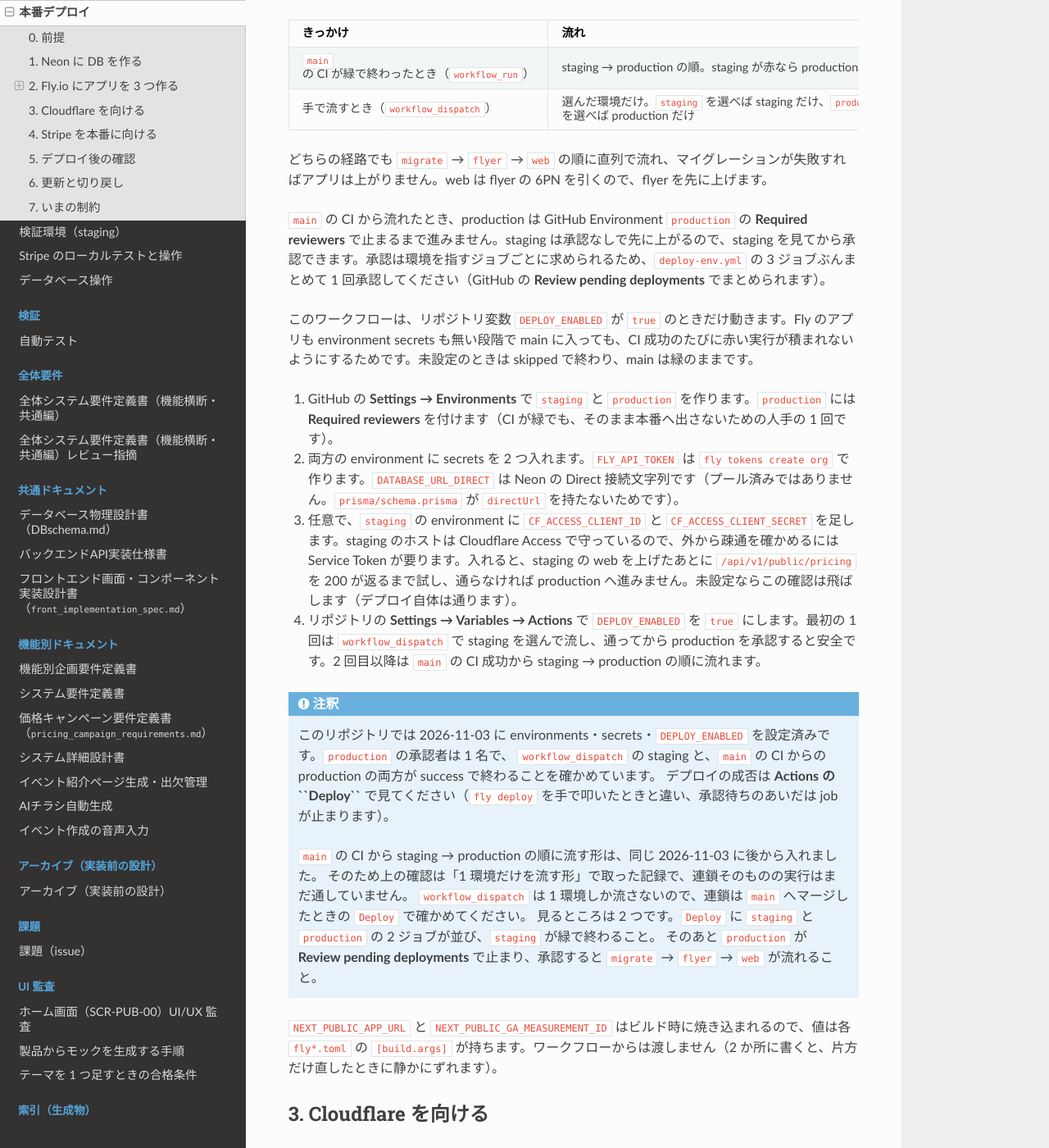
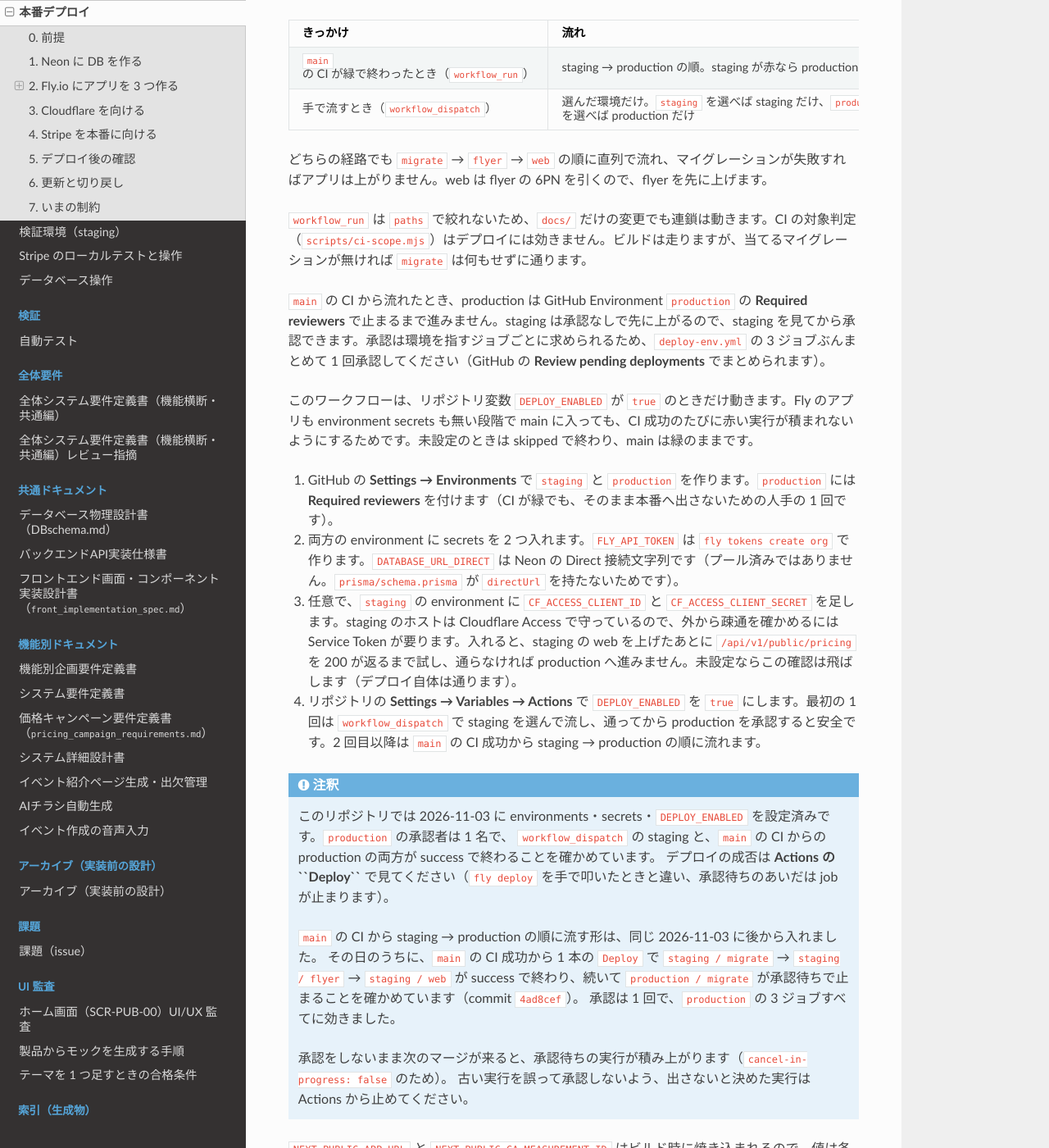
Before and after one commit to HirofumiSato/EventKreater, a Sphinx documentation site: the page built from docs/deploy.rst, in a window 1280 px wide and 1400 px high, scrolled down 10672 px. Shown: the whole window at 82% size. Built offline with Sphinx 7.4.7 and the Read the Docs theme 3.1.0, drawn with Linux system fonts in a browser that asks for light colours; some of the changed text lies outside the part shown.

Commit message:
docs: デプロイ連鎖の確認結果を残し、壊れていた inline literal を直す (#143)
deploy.rst の note が「連鎖はまだ通していない」のままだったので、2026-11-03 に
main の CI から staging -> 承認 -> production が success で終わった記録に置き換える。
あわせて、次の 2 点を足す。

- 承認待ちのまま次のマージが来ると実行が積み上がるので、出さない実行は止める
- workflow_run は paths で絞れないので、docs だけの変更でも連鎖が動く

Sphinx が Inline literal start-string without end-string を 5 件出していた。
閉じの ` の直後に全角の開き括弧「（」が来ると、docutils が literal を閉じない
ため。deploy.rst と flyer の 4 本で、` と（ の間に空白を入れて直す。
強制再ビルドで警告が 0 件になることを確かめた。

Co-authored-by: Cursor <cursoragent@cursor.com>

```diff
--- a/docs/deploy.rst
+++ b/docs/deploy.rst
@@ -256,7 +256,7 @@ web・flyer・tunnel は別アプリにします。web も flyer も公開ポー
 
 .. note::
 
-   本番の ``NEXT_PUBLIC_GA_MEASUREMENT_ID`` は ``G-BS6RHPS9J3``（プロパティ「EventKreater 本番」/ ストリーム「EventKreater 本番 Web」）です。staging は空のままで、計測しません。
+   本番の ``NEXT_PUBLIC_GA_MEASUREMENT_ID`` は ``G-BS6RHPS9J3`` （プロパティ「EventKreater 本番」/ ストリーム「EventKreater 本番 Web」）です。staging は空のままで、計測しません。
 
 .. note::
 
@@ -481,6 +481,8 @@ staging のホスト名は Cloudflare Access で守ります。組織の **Acces
 
 どちらの経路でも ``migrate`` → ``flyer`` → ``web`` の順に直列で流れ、マイグレーションが失敗すればアプリは上がりません。web は flyer の 6PN を引くので、flyer を先に上げます。
 
+``workflow_run`` は ``paths`` で絞れないため、``docs/`` だけの変更でも連鎖は動きます。CI の対象判定（``scripts/ci-scope.mjs``）はデプロイには効きません。ビルドは走りますが、当てるマイグレーションが無ければ ``migrate`` は何もせずに通ります。
+
 ``main`` の CI から流れたとき、production は GitHub Environment ``production`` の **Required reviewers** で止まるまで進みません。staging は承認なしで先に上がるので、staging を見てから承認できます。承認は環境を指すジョブごとに求められるため、``deploy-env.yml`` の 3 ジョブぶんまとめて 1 回承認してください（GitHub の **Review pending deployments** でまとめられます）。
 
 このワークフローは、リポジトリ変数 ``DEPLOY_ENABLED`` が ``true`` のときだけ動きます。Fly のアプリも environment secrets も無い段階で main に入っても、CI 成功のたびに赤い実行が積まれないようにするためです。未設定のときは skipped で終わり、main は緑のままです。
@@ -497,10 +499,13 @@ staging のホスト名は Cloudflare Access で守ります。組織の **Acces
    デプロイの成否は **Actions の ``Deploy``** で見てください（``fly deploy`` を手で叩いたときと違い、承認待ちのあいだは job が止まります）。
 
    ``main`` の CI から staging → production の順に流す形は、同じ 2026-11-03 に後から入れました。
-   そのため上の確認は「1 環境だけを流す形」で取った記録で、連鎖そのものの実行はまだ通していません。
-   ``workflow_dispatch`` は 1 環境しか流さないので、連鎖は ``main`` へマージしたときの ``Deploy`` で確かめてください。
-   見るところは 2 つです。``Deploy`` に ``staging`` と ``production`` の 2 ジョブが並び、``staging`` が緑で終わること。
-   そのあと ``production`` が **Review pending deployments** で止まり、承認すると ``migrate`` → ``flyer`` → ``web`` が流れること。
+   その日のうちに、``main`` の CI 成功から 1 本の ``Deploy`` で
+   ``staging / migrate`` → ``staging / flyer`` → ``staging / web`` が success で終わり、続いて
+   ``production / migrate`` が承認待ちで止まることを確かめています（commit ``4ad8cef``）。
+   承認は 1 回で、``production`` の 3 ジョブすべてに効きました。
+
+   承認をしないまま次のマージが来ると、承認待ちの実行が積み上がります（``cancel-in-progress: false`` のため）。
+   古い実行を誤って承認しないよう、出さないと決めた実行は Actions から止めてください。
 
 ``NEXT_PUBLIC_APP_URL`` と ``NEXT_PUBLIC_GA_MEASUREMENT_ID`` はビルド時に焼き込まれるので、値は各 ``fly*.toml`` の ``[build.args]`` が持ちます。ワークフローからは渡しません（2 か所に書くと、片方だけ直したときに静かにずれます）。
 
@@ -598,9 +603,11 @@ staging のホスト名は Cloudflare Access で守ります。組織の **Acces
 6. 更新と切り戻し
 -----------------
 
+ふだんの更新は、作業ブランチを ``main`` へマージするだけです。CI が緑で終わると ``Deploy`` が staging → production の順に流れます（2.4）。承認を待たずに切り分けたいときだけ、下の手作業を使います。
+
 .. code-block:: powershell
 
-   # 更新。マイグレーションを先に流す
+   # 手で出すとき。マイグレーションを先に流す
    $env:DATABASE_URL = "postgresql://...direct..."
    npx prisma migrate deploy
    fly deploy --app event-creater-web
--- a/docs/flyer/http_api.rst
+++ b/docs/flyer/http_api.rst
@@ -21,7 +21,7 @@ HTTP API
 
 画面は「背景 → 紙面の性格」の 2 ステップで候補を選びます。
 候補はすべて文字まで合成した完成イメージで、確定時は再描画しません。
-候補画像は ``candidate_ttl_seconds``（既定 3600 秒）で消えます。
+候補画像は ``candidate_ttl_seconds`` （既定 3600 秒）で消えます。
 
 配置・配色・題名色は選ばせません。写真は常に標準の構図（題は上、明細は下）で
 生成するので、後から配置を変えると題が被写体の上へ移動します。配色は日付と罫線の
--- a/docs/flyer/libraries/index.rst
+++ b/docs/flyer/libraries/index.rst
@@ -27,7 +27,7 @@
      - ``src/adapters/renderer/`` が 1080×1528（A4 縦）の JPEG を返す。この層から外部 API は呼ばない
    * - :doc:`OpenAI <openai>`
      - 背景用プロンプトの構造化と、画像生成 API による背景取得を行う
-     - ``gpt-4o-mini`` の ``beta.chat.completions.parse`` と ``gpt-image-2.5-flare``（既定）を、キーがあるときだけ使う
+     - ``gpt-4o-mini`` の ``beta.chat.completions.parse`` と ``gpt-image-2.5-flare`` （既定）を、キーがあるときだけ使う
    * - :doc:`HTTPX <httpx>`
      - 生成画像の URL からバイト列を取得する
      - ``download_image`` が残り時間をタイムアウトにして取得する。テストは ``MockTransport`` を渡す
--- a/docs/flyer/pipeline.rst
+++ b/docs/flyer/pipeline.rst
@@ -22,7 +22,7 @@ LLM の失敗は捕捉して背景にすり替えません。:class:`src.domain.
 
 システムプロンプトは :data:`src.adapters.prompt_engine.openai_prompt_engine.SYSTEM_PROMPT` にあり、実装仕様書 2.2 の文言と一致させています。利用者の入力はシステムメッセージへ混ぜず、ユーザーメッセージの JSON として渡します。
 
-ユーザーメッセージへ載せる項目は :mod:`src.domain.prompt_payload` の ``_CONTEXT_KEYS`` で決めます。``count`` のような操作パラメータや未入力の項目は渡しません。画面項目との対応は :doc:`specs/context_contract` にまとめています。``composition_hint``（配置の余白指示と、A4 への切り抜きで上下が落ちる前提）も同じ JSON に足し、LLM が構図を先に考えられるようにします。
+ユーザーメッセージへ載せる項目は :mod:`src.domain.prompt_payload` の ``_CONTEXT_KEYS`` で決めます。``count`` のような操作パラメータや未入力の項目は渡しません。画面項目との対応は :doc:`specs/context_contract` にまとめています。``composition_hint`` （配置の余白指示と、A4 への切り抜きで上下が落ちる前提）も同じ JSON に足し、LLM が構図を先に考えられるようにします。
 
 画像プロンプトには、文字・数字・ロゴを描かないことと、テンプレートごとの余白（コピー用の暗い面、柔らかい背景、文字を載せられる低周波の領域）を要求します。DALL-E 3 には独立したネガティブプロンプト欄がないため、除外語は本文の末尾へ連結します。
 
--- a/docs/flyer/rendering.rst
+++ b/docs/flyer/rendering.rst
@@ -76,7 +76,7 @@
 タイトルのフォントサイズ
 ------------------------
 
-:func:`src.adapters.renderer.layout_calculator.fit_to_scale` が、目盛りの大きい段から順に試し、最初に収まった組み方を返します。上限は幅 888 px、高さは配置ごとの ``title_height``（最大 480 px）、3 行です。中間の値は作りません。
+:func:`src.adapters.renderer.layout_calculator.fit_to_scale` が、目盛りの大きい段から順に試し、最初に収まった組み方を返します。上限は幅 888 px、高さは配置ごとの ``title_height`` （最大 480 px）、3 行です。中間の値は作りません。
 
 1 行に収まるタイトルは改行しません。収まらないときだけ、意味の区切りで行を分けます。区切りの候補は :func:`src.domain.title_composition.title_splits` が作り、助詞の直後・句読点の直後・末尾語（「夕べ」「セッション」など）の直前・文字種の変わり目・入力された空白を加点します。1 文字だけの行、小書き仮名から始まる行、句読点や閉じ括弧から始まる行は候補にしません。
 
```
Also changed, not shown: docs/traceability.md (+1 -1 lines), docs/doc-index.json.
